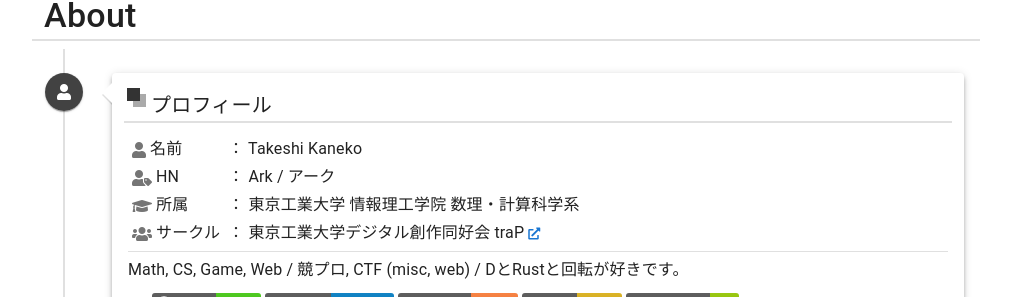
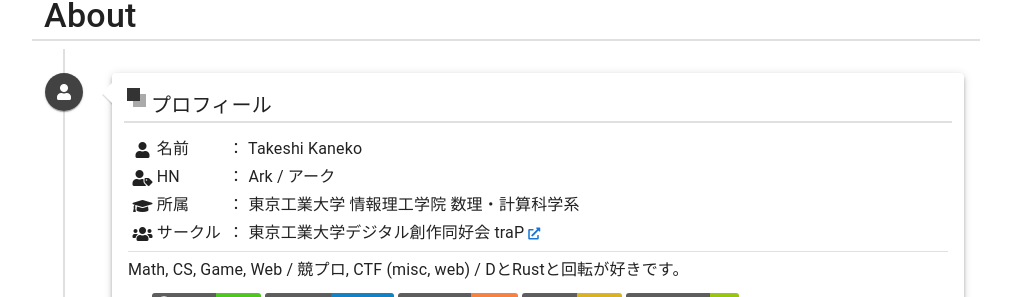
Before and after one commit to arkark/portfolio, a Vue app: page / in a window 1280 px wide. Shown: the part 813-1110 px from the top of the page, without its empty margins (134-1145 px from the left). Built offline with nearby package versions, Linux system fonts and the light colour scheme; a web font is replaced by a local one.

Commit message:
Update AboutBasic

```diff
--- a/src/components/about/card/AboutBasic.vue
+++ b/src/components/about/card/AboutBasic.vue
@@ -7,7 +7,15 @@
           display: $vuetify.breakpoint.xsOnly ? 'inline' : 'inline-block'
         }"
       >
-        <v-icon small class="mx-1">{{ item.icon }}</v-icon>
+        <span
+          :style="{
+            width: '1.8em',
+            display: $vuetify.breakpoint.xsOnly ? 'inline' : 'inline-block'
+          }"
+          class="text-center"
+        >
+          <v-icon small class="mx-1 text--primary">{{ item.icon }}</v-icon>
+        </span>
         <span>{{ item.key }}</span>
       </span>
       ：
```
